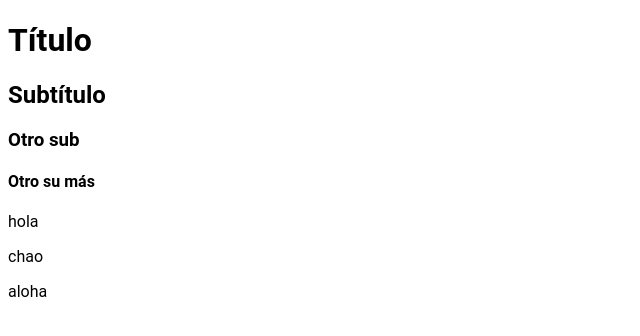
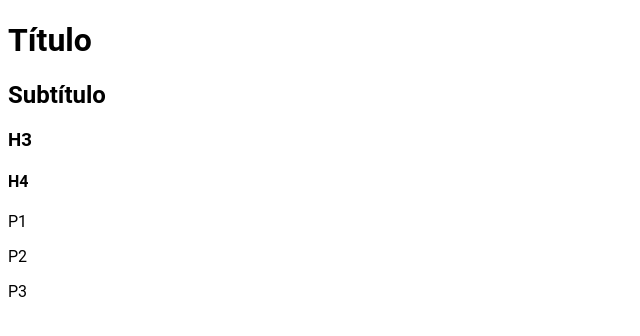
Before and after one commit to Lunadelahuerta/Clase012, a plain HTML site: page index.html in a window 1280 px wide. Shown: the whole page, without its empty margins (0-640 px from the left). Drawn offline with Linux system fonts and the light colour scheme.

Commit message:
Agregando cambios
h4

p2

p3

```diff
--- a/index.html
+++ b/index.html
@@ -10,10 +10,10 @@
 <body>
   <h1>Título</h1>
   <h2>Subtítulo</h2>
-  <h3>Otro sub</h3>
-  <h4>Otro su más</h4>
-  <p>hola</p>
-  <p>chao</p>
-  <p>aloha</p>
+  <h3>H3</h3>
+  <h4>H4</h4>
+  <p>P1</p>
+  <p>P2</p>
+  <p>P3</p>
 </body>
 </html>
```
